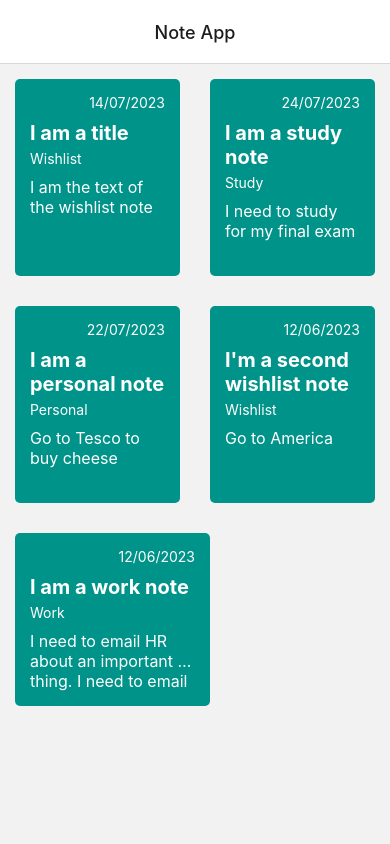
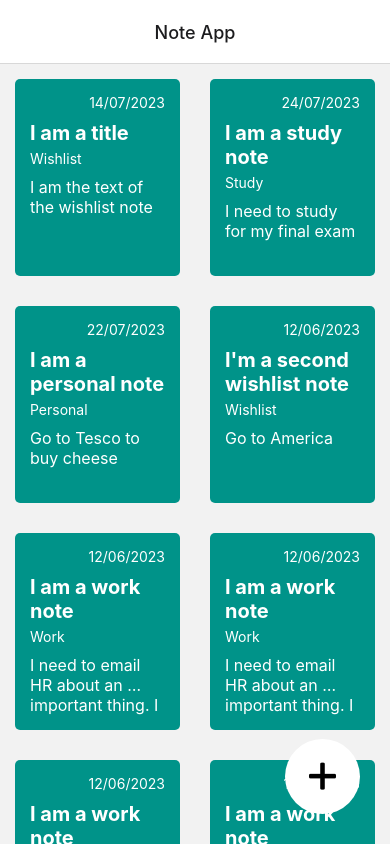
Before and after one commit to DaisyWard/ReactNativeNotesApp, a React Native app: screen / in a window 390 px wide. Built offline with nearby package versions, Linux system fonts and the light colour scheme.

Commit message:
Add + button in corner

```diff
--- a/screens/NoteList.js
+++ b/screens/NoteList.js
@@ -1,6 +1,7 @@
 import React from 'react';
-import { StyleSheet, SafeAreaView, ScrollView, FlatList } from 'react-native';
+import { StyleSheet, SafeAreaView, FlatList, TouchableOpacity } from 'react-native';
 import Note from '../components/Note';
+import { Entypo } from '@expo/vector-icons';
 
 const NoteList = () => {
   const items = [
@@ -39,10 +40,35 @@ const NoteList = () => {
       text: 'I need to email HR about an important thing. I need to email HR about an important thing.I need to email HR about an important thing.I need to email HR about an important thing.',
       date: '12/06/2023'
     },
-  ];
+    {
+      id: 6,
+      title: 'I am a work note',
+      category: 'Work',
+      text: 'I need to email HR about an important thing. I need to email HR about an important thing.I need to email HR about an important thing.I need to email HR about an important thing.',
+      date: '12/06/2023'
+    },
+    {
+      id: 7,
+      title: 'I am a work note',
+      category: 'Work',
+      text: 'I need to email HR about an important thing. I need to email HR about an important thing.I need to email HR about an important thing.I need to email HR about an important thing.',
+      date: '12/06/2023'
+    },
+    {
+      id: 8,
+      title: 'I am a work note',
+      category: 'Work',
+      text: 'I need to email HR about an important thing. I need to email HR about an important thing.I need to email HR about an important thing.I need to email HR about an important thing.',
+      date: '12/06/2023'
+    },
+  ]
+
+  const clickHandler = () => {
+    alert('Floating Button Clicked');
+  }
 
   return (
-    <SafeAreaView>
+    <SafeAreaView style={styles.container}>
         <FlatList
           data={items}
           numColumns={2}
@@ -51,12 +77,32 @@ const NoteList = () => {
             <Note title={item.title} category={item.category} text={item.text} date={item.date} />
           )}
         />
+        <TouchableOpacity
+          activeOpacity={0.7}
+          onPress={clickHandler}
+          style={styles.touchableOpacityStyle}>
+          <Entypo name="plus" size={45} color="black" />
+        </TouchableOpacity>
     </SafeAreaView>
   );
 };
 
 export default NoteList;
 
-// const styles = StyleSheet.create({
-
-// });
+const styles = StyleSheet.create({
+  container: {
+    display: 'flex',
+    flex: 1,
+  },
+  touchableOpacityStyle: {
+    position: 'absolute',
+    width: 75,
+    height: 75,
+    backgroundColor: 'white',
+    borderRadius: 50,
+    alignItems: 'center',
+    justifyContent: 'center',
+    right: 30,
+    bottom: 30
+  }
+})
```
